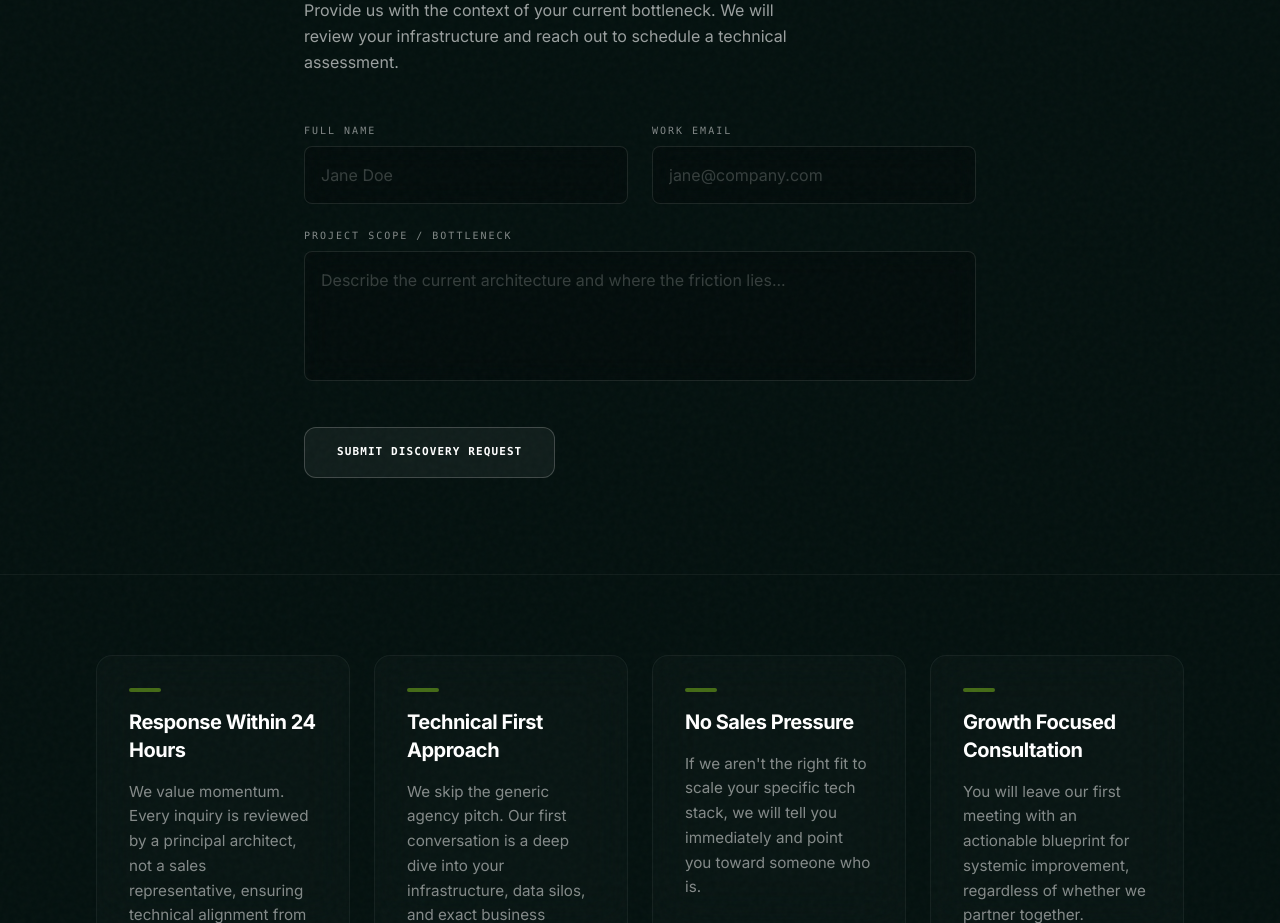
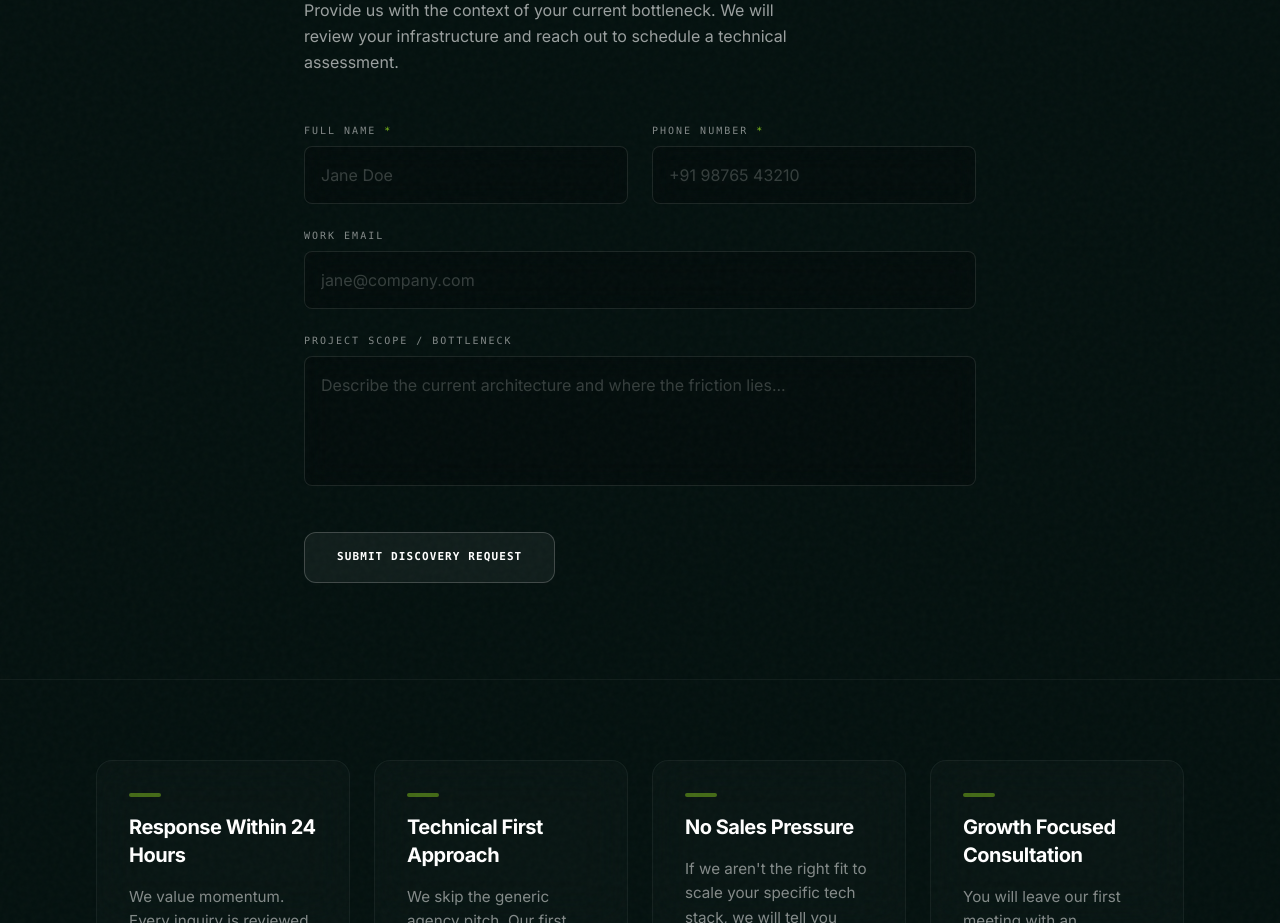
Before and after one commit to khrishChauhan/click-aarambh, a Next.js app: page /contact in a window 1280 px wide. Shown: the part 1120-2043 px from the top of the page. Built offline with nearby package versions, Linux system fonts and the light colour scheme.

Commit message:
feat: wire Contact Form to CRM via server-to-server proxy API

```diff
--- /dev/null
+++ b/src/app/api/contact/route.ts
@@ -0,0 +1,110 @@
+import { NextRequest, NextResponse } from "next/server";
+
+/** Strict interface for what the frontend sends us */
+interface ContactPayload {
+  name: string;
+  phone: string;
+  email?: string;
+  scope?: string;
+}
+
+/** What we forward to the CRM's /api/leads endpoint */
+interface CRMLeadPayload {
+  name: string;
+  phone: string;
+  email?: string;
+  notes?: string;
+  source: string;
+  status: string;
+}
+
+export async function POST(req: NextRequest) {
+  // 1. Parse and validate incoming request
+  let body: ContactPayload;
+  try {
+    body = await req.json();
+  } catch {
+    return NextResponse.json(
+      { error: "Invalid request body." },
+      { status: 400 }
+    );
+  }
+
+  const { name, phone, email, scope } = body;
+
+  // 2. Server-side validation — mirror CRM requirements
+  if (!name?.trim()) {
+    return NextResponse.json(
+      { error: "Full name is required." },
+      { status: 400 }
+    );
+  }
+  if (!phone?.trim()) {
+    return NextResponse.json(
+      { error: "Phone number is required." },
+      { status: 400 }
+    );
+  }
+
+  // 3. Build the CRM payload — map scope → notes, inject source
+  const crmPayload: CRMLeadPayload = {
+    name: name.trim(),
+    phone: phone.trim(),
+    ...(email?.trim() && { email: email.trim() }),
+    ...(scope?.trim() && { notes: scope.trim() }),
+    source: "Website Contact",
+    status: "New",
+  };
+
+  // 4. Guard: ensure CRM_API_URL is configured
+  const crmBaseUrl = process.env.CRM_API_URL;
+  if (!crmBaseUrl) {
+    console.error("[contact/route] CRM_API_URL environment variable is not set.");
+    return NextResponse.json(
+      { error: "Server configuration error. Please try again later." },
+      { status: 500 }
+    );
+  }
+
+  // 5. Server-to-server proxy — bypass CORS, keep CRM URL private
+  let crmResponse: Response;
+  try {
+    crmResponse = await fetch(`${crmBaseUrl}/api/leads`, {
+      method: "POST",
+      headers: {
+        "Content-Type": "application/json",
+        // Forward a shared secret if CRM is hardened in production
+        ...(process.env.CRM_API_SECRET && {
+          "x-api-secret": process.env.CRM_API_SECRET,
+        }),
+      },
+      body: JSON.stringify(crmPayload),
+    });
+  } catch (networkError) {
+    // CRM server is unreachable (down, wrong port, etc.)
+    console.error("[contact/route] Failed to reach CRM server:", networkError);
+    return NextResponse.json(
+      { error: "Could not reach the submission server. Please try again shortly." },
+      { status: 503 }
+    );
+  }
+
+  // 6. Relay CRM validation errors back to the client
+  if (!crmResponse.ok) {
+    let crmError = "Submission failed. Please check your details and try again.";
+    try {
+      const crmBody = await crmResponse.json();
+      if (crmBody?.error) crmError = crmBody.error;
+    } catch {
+      // CRM returned a non-JSON error body — use default message
+    }
+    return NextResponse.json({ error: crmError }, { status: crmResponse.status });
+  }
+
+  // 7. Success
+  const newLead = await crmResponse.json();
+  return NextResponse.json(
+    { success: true, leadId: newLead._id },
+    { status: 201 }
+  );
+}
--- a/src/components/Contact/ContactForm.tsx
+++ b/src/components/Contact/ContactForm.tsx
@@ -4,18 +4,78 @@ import { motion, useReducedMotion } from "framer-motion";
 import { EASE } from "@/lib/motion";
 import { useState } from "react";
 
+interface FormFields {
+  name: string;
+  phone: string;
+  email: string;
+  scope: string;
+}
+
+interface FormError {
+  field?: keyof FormFields | "global";
+  message: string;
+}
+
 export default function ContactForm() {
   const reducedMotion = useReducedMotion() ?? false;
   const [formState, setFormState] = useState<"idle" | "submitting" | "success">("idle");
+  const [error, setError] = useState<FormError | null>(null);
+  const [fields, setFields] = useState<FormFields>({
+    name: "",
+    phone: "",
+    email: "",
+    scope: "",
+  });
 
-  const handleSubmit = (e: React.FormEvent) => {
+  const handleChange = (
+    e: React.ChangeEvent<HTMLInputElement | HTMLTextAreaElement>
+  ) => {
+    const { id, value } = e.target;
+    setFields((prev) => ({ ...prev, [id]: value }));
+    // Clear error on the field the user is editing
+    if (error?.field === id) setError(null);
+  };
+
+  const handleSubmit = async (e: React.FormEvent) => {
     e.preventDefault();
+    setError(null);
     setFormState("submitting");
-    // Mock submission
-    setTimeout(() => {
+
+    try {
+      const res = await fetch("/api/contact", {
+        method: "POST",
+        headers: { "Content-Type": "application/json" },
+        body: JSON.stringify({
+          name: fields.name,
+          phone: fields.phone,
+          email: fields.email,
+          scope: fields.scope,
+        }),
+      });
+
+      const data = await res.json();
+
+      if (!res.ok) {
+        setError({ field: "global", message: data.error ?? "Something went wrong. Please try again." });
+        setFormState("idle");
+        return;
+      }
+
       setFormState("success");
-    }, 1500);
+    } catch {
+      setError({
+        field: "global",
+        message: "Network error. Please check your connection and try again.",
+      });
+      setFormState("idle");
+    }
   };
+
+  const inputClass =
+    "w-full rounded-lg border border-white/10 bg-black/20 p-4 text-white placeholder-white/20 backdrop-blur-md transition-all duration-300 focus:border-[#82C21C] focus:bg-[#82C21C]/5 focus:outline-none focus:ring-1 focus:ring-[#82C21C]/50";
+
+  const inputErrorClass =
+    "w-full rounded-lg border border-red-500/50 bg-red-500/5 p-4 text-white placeholder-white/20 backdrop-blur-md transition-all duration-300 focus:border-red-500 focus:outline-none focus:ring-1 focus:ring-red-500/50";
 
   return (
     <section className="relative w-full bg-[#04110F] py-24 border-t border-white/5">
@@ -35,53 +95,100 @@ export default function ContactForm() {
             <motion.div
               initial={{ opacity: 0, y: 10 }}
               animate={{ opacity: 1, y: 0 }}
+              transition={{ duration: 0.6, ease: EASE }}
               className="rounded-2xl border border-[#82C21C]/30 bg-[#82C21C]/5 p-8 backdrop-blur-md"
             >
               <h3 className="text-xl font-bold text-[#82C21C] mb-2">Transmission Successful.</h3>
-              <p className="text-white/70">Our architects are reviewing your data. Expect a response within 24 hours to schedule the technical discovery.</p>
+              <p className="text-white/70">
+                Our architects are reviewing your data. Expect a response within 24 hours to schedule the technical discovery.
+              </p>
             </motion.div>
           ) : (
-            <form onSubmit={handleSubmit} className="flex flex-col gap-6">
+            <form onSubmit={handleSubmit} className="flex flex-col gap-6" noValidate>
+
+              {/* Global Error Banner */}
+              {error?.field === "global" && (
+                <motion.div
+                  initial={{ opacity: 0, y: -8 }}
+                  animate={{ opacity: 1, y: 0 }}
+                  className="rounded-lg border border-red-500/30 bg-red-500/5 px-4 py-3"
+                >
+                  <p className="font-mono text-[11px] text-red-400">{error.message}</p>
+                </motion.div>
+              )}
+
               <div className="grid grid-cols-1 gap-6 md:grid-cols-2">
                 {/* Name Field */}
                 <div className="group relative">
-                  <label htmlFor="name" className="mb-2 block font-mono text-[10px] uppercase tracking-[0.2em] text-white/50 transition-colors group-focus-within:text-[#82C21C]">
-                    Full Name
+                  <label
+                    htmlFor="name"
+                    className="mb-2 block font-mono text-[10px] uppercase tracking-[0.2em] text-white/50 transition-colors group-focus-within:text-[#82C21C]"
+                  >
+                    Full Name <span className="text-[#82C21C]">*</span>
                   </label>
                   <input
                     type="text"
                     id="name"
+                    value={fields.name}
+                    onChange={handleChange}
                     required
-                    className="w-full rounded-lg border border-white/10 bg-black/20 p-4 text-white placeholder-white/20 backdrop-blur-md transition-all duration-300 focus:border-[#82C21C] focus:bg-[#82C21C]/5 focus:outline-none focus:ring-1 focus:ring-[#82C21C]/50"
+                    className={inputClass}
                     placeholder="Jane Doe"
                   />
                 </div>
 
-                {/* Email Field */}
+                {/* Phone Field */}
                 <div className="group relative">
-                  <label htmlFor="email" className="mb-2 block font-mono text-[10px] uppercase tracking-[0.2em] text-white/50 transition-colors group-focus-within:text-[#82C21C]">
-                    Work Email
+                  <label
+                    htmlFor="phone"
+                    className="mb-2 block font-mono text-[10px] uppercase tracking-[0.2em] text-white/50 transition-colors group-focus-within:text-[#82C21C]"
+                  >
+                    Phone Number <span className="text-[#82C21C]">*</span>
                   </label>
                   <input
-                    type="email"
-                    id="email"
+                    type="tel"
+                    id="phone"
+                    value={fields.phone}
+                    onChange={handleChange}
                     required
-                    className="w-full rounded-lg border border-white/10 bg-black/20 p-4 text-white placeholder-white/20 backdrop-blur-md transition-all duration-300 focus:border-[#82C21C] focus:bg-[#82C21C]/5 focus:outline-none focus:ring-1 focus:ring-[#82C21C]/50"
-                    placeholder="jane@company.com"
+                    className={inputClass}
+                    placeholder="+91 98765 43210"
                   />
                 </div>
               </div>
 
+              {/* Email Field */}
+              <div className="group relative">
+                <label
+                  htmlFor="email"
+                  className="mb-2 block font-mono text-[10px] uppercase tracking-[0.2em] text-white/50 transition-colors group-focus-within:text-[#82C21C]"
+                >
+                  Work Email
+                </label>
+                <input
+                  type="email"
+                  id="email"
+                  value={fields.email}
+                  onChange={handleChange}
+                  className={inputClass}
+                  placeholder="jane@company.com"
+                />
+              </div>
+
               {/* Scope Field */}
               <div className="group relative">
-                <label htmlFor="scope" className="mb-2 block font-mono text-[10px] uppercase tracking-[0.2em] text-white/50 transition-colors group-focus-within:text-[#82C21C]">
+                <label
+                  htmlFor="scope"
+                  className="mb-2 block font-mono text-[10px] uppercase tracking-[0.2em] text-white/50 transition-colors group-focus-within:text-[#82C21C]"
+                >
                   Project Scope / Bottleneck
                 </label>
                 <textarea
                   id="scope"
-                  required
+                  value={fields.scope}
+                  onChange={handleChange}
                   rows={4}
-                  className="w-full resize-none rounded-lg border border-white/10 bg-black/20 p-4 text-white placeholder-white/20 backdrop-blur-md transition-all duration-300 focus:border-[#82C21C] focus:bg-[#82C21C]/5 focus:outline-none focus:ring-1 focus:ring-[#82C21C]/50"
+                  className={`${inputClass} resize-none`}
                   placeholder="Describe the current architecture and where the friction lies..."
                 />
               </div>
@@ -97,6 +204,7 @@ export default function ContactForm() {
                   </span>
                 </button>
               </div>
+
             </form>
           )}
 
```
